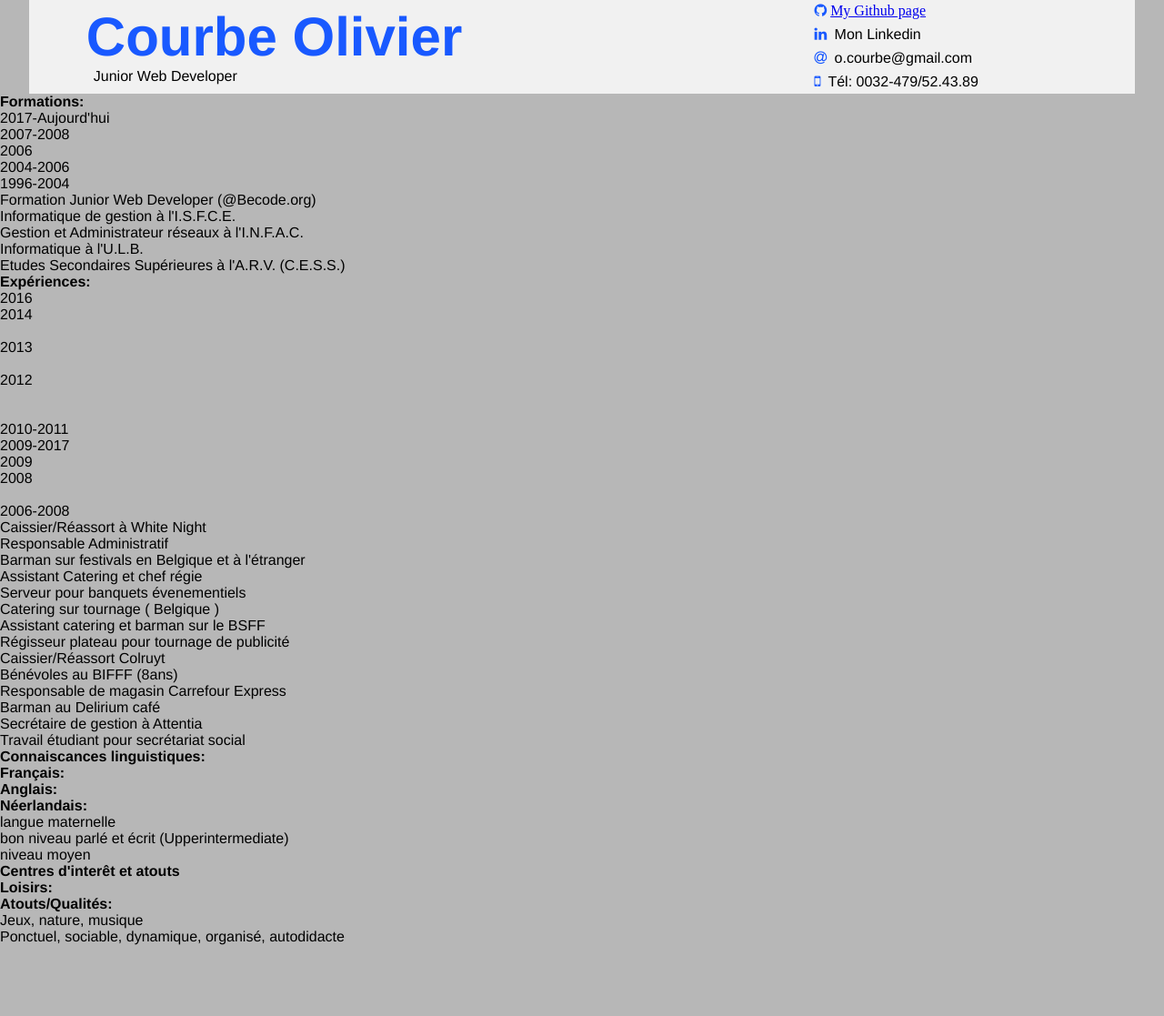
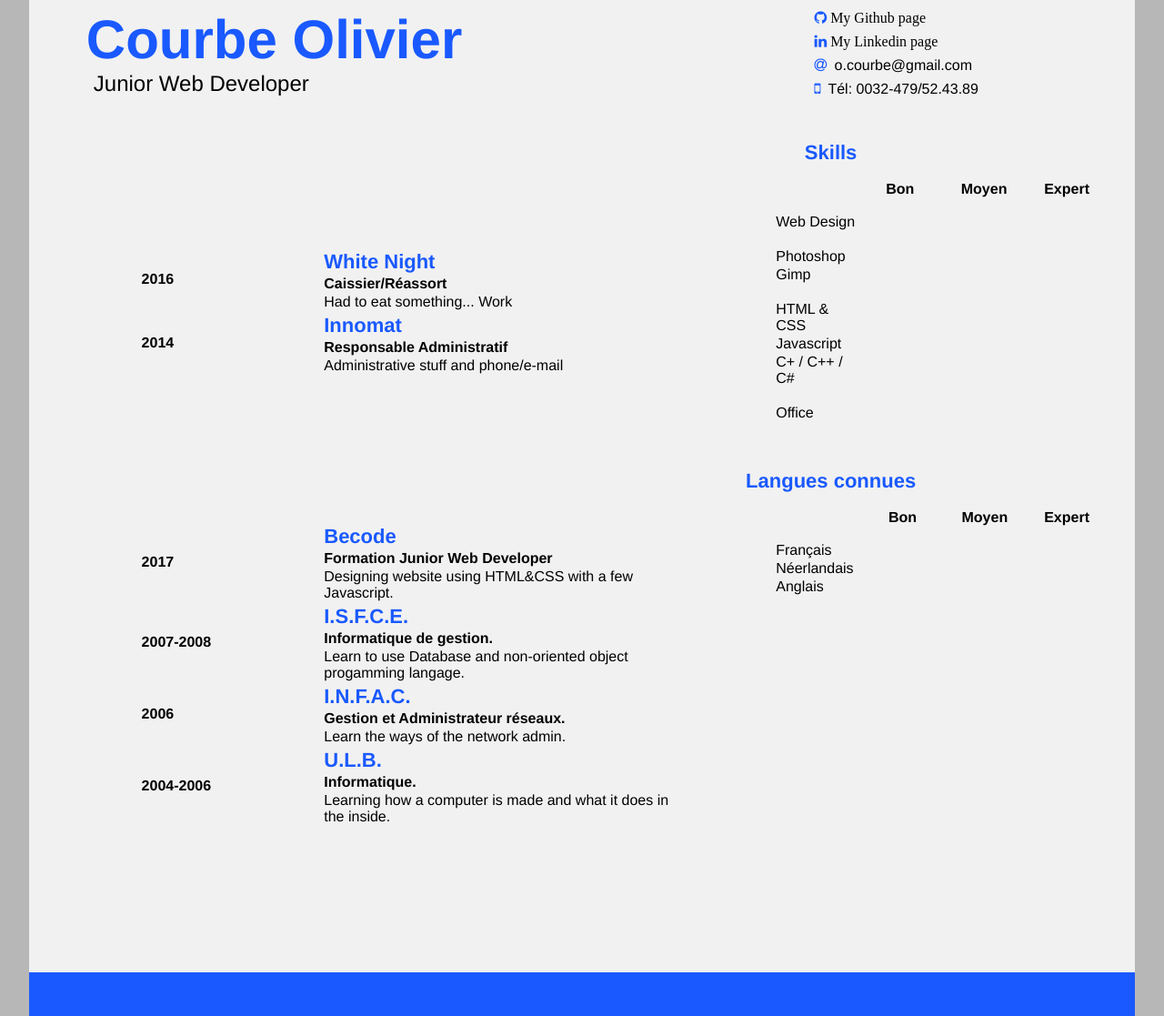
Before and after one commit to n3wb0rn84/CV-table, a plain HTML site: page index.html in a window 1280 px wide. Shown: the part 85-1202 px from the top of the page at 91% size. Before the commit the page ends 1124 px from the top, so only its background shows below. Drawn offline with Linux system fonts and the light colour scheme.

Commit message:
edition css pour tableau

```diff
--- a/CSS/style.css
+++ b/CSS/style.css
@@ -10,11 +10,30 @@ body{
   font-family: helvetica;
 }
 
+table{
+  margin-bottom: 0.5rem;
+}
+
+h2{
+  font-size: 22px;
+  color: #1959FF;
+}
+
+h3{
+  font-size: 16px;
+}
+
+a{
+  text-decoration: none;
+  color: black;
+}
+
 .resume{
 	margin: 0 auto;
 	width: 95%;
 	height: 95%;
 	background-color: #f1f1f1;
+  position: relative;
 }
 
 #resumesq{
@@ -37,6 +56,7 @@ body{
   height: auto;
   margin-left: 5%;
   margin-right: 5%;
+  margin-bottom: 10rem;
 }
 
 #données-perso th{
@@ -46,7 +66,7 @@ body{
 }
 
 #données-perso p{
-  font-size: 16px;
+  font-size: 24px;
   color: black;
   font-weight: normal;
   text-align: left;
@@ -62,3 +82,84 @@ i {
 	color: #1959FF;
 	padding: 0.25rem;
 }
+
+#etudes{
+  width: 50%;
+  height: 100%;
+  margin-left: 10%;
+  margin-bottom: 10rem;
+}
+#etudes th{
+  width: 33%;
+  height: auto;
+  text-align: left;
+}
+#expérience th{
+  width: 33%;
+  height: auto;
+  text-align: left;
+}
+
+#expérience{
+  width: 50%;
+  height: 100%;
+  margin-left: 10%;
+  margin-bottom: 10rem;
+}
+
+footer{
+  width: 100%;
+  height: 3rem;
+}
+#bordure-bas{
+  width: 100%;
+  height: 3rem;
+  background-color: #1959FF;
+}
+#skill{
+  top:20%;
+  right: 0;
+  margin-right:2rem;
+  position: absolute;
+  width: 30%;
+}
+
+caption{
+  margin-left: -15rem;
+  text-align: center;
+}
+
+#skill th{
+  padding:1rem;
+  margin-left: 5rem;
+  width: 33%;
+}
+
+
+
+#langues{
+  top:50%;
+  right: 0;
+  margin-right:2rem;
+  position: absolute;
+  width: 30%;
+}
+
+#langues th{
+  padding:1rem;
+  margin-left: 5rem;
+  width: 33%;
+}
+
+.spaceskill{
+  width: 100%;
+  height: 1rem;
+}
+
+progress{
+  padding-left: 1rem;
+  background-color: transparent;
+  border: none;
+  width: 100%;
+  height: auto;
+}
--- a/index.html
+++ b/index.html
@@ -26,8 +26,10 @@
 		</td>
         </tr>
         <tr>
-          <td><i class="fa fa-linkedin" aria-hidden="true"></i>
-Mon Linkedin</td>
+          <td>
+          <i class="fa fa-linkedin" aria-hidden="true">
+          <a href="https://www.linkedin.com/in/olivier-courbe-926608152/">My Linkedin page</a></i>
+    </td>
         </tr>
         <tr>
           <td><i class="fa fa-at" aria-hidden="true"></i>
@@ -39,79 +41,126 @@ Tél: 0032-479/52.43.89</td>
         </tr>
       </tbody>
      </table>
-    </div>
 
-    <div class = "section">
-      <h4> Formations: </h4>
-      <div class = "sgauche" id = "forma-gau">
-        <p>2017-Aujourd'hui</p>
-	<p>2007-2008</p>
-	<p>2006</p>
-	<p>2004-2006</p>
-	<p>1996-2004</p>
-      </div>
-      <div class = "sdroite">
-	<p>Formation Junior Web Developer (@Becode.org)</p>
-	<p>Informatique de gestion à l'I.S.F.C.E.</p>
-	<p>Gestion et Administrateur réseaux à l'I.N.F.A.C.</p>
-	<p>Informatique à l'U.L.B.</p>
-	<p>Etudes Secondaires Supérieures à l'A.R.V. (C.E.S.S.)</p>
-      </div>
-    </div>
+     <table id="expérience">
+       <tbody>
 
-    <div class = "section">
-      <h4> Expériences: </h4>
-      <div class = "sgauche" id = "forma-gau">
-	<p>2016</p>
-	<p>2014</p><br />
-	<p>2013</p><br />
-	<p>2012</p><br /><br />
-	<p>2010-2011</p>
-	<p>2009-2017</p>
-	<p>2009</p>
-	<p>2008</p><br />
-	<p>2006-2008</p>
-      </div>
-      <div class = "sdroite">
-	<p>Caissier/Réassort à White Night</p>
-	<p>Responsable Administratif<br />Barman sur festivals en Belgique et à l'étranger</p>
-	<p>Assistant Catering et chef régie<br />Serveur pour banquets évenementiels</p>
-	<p>Catering sur tournage ( Belgique )<br />Assistant catering et barman sur le BSFF<br />Régisseur plateau pour tournage de publicité</p>
-	<p>Caissier/Réassort Colruyt</p>
-	<p>Bénévoles au BIFFF (8ans)</p>
-	<p>Responsable de magasin Carrefour Express</p>
-	<p>Barman au Delirium café<br />Secrétaire de gestion à Attentia</p>
-	<p>Travail étudiant pour secrétariat social</p>
-      </div>
-    </div>
-
-    <div class = "section">
-      <h4>Connaiscances linguistiques:</h4>
-      <div class = "sgauche" id = "forma-gau">
-	<p><strong>Français:</strong></p>
-	<p><strong>Anglais:</strong></p>
-	<p><strong>Néerlandais:</strong></p>
-      </div>
-      <div class = "sdroite">
-	<p>langue maternelle</p>
-	<p>bon niveau parlé et écrit (Upperintermediate)</p>
-	<p>niveau moyen</p>
-      </div>
-    </div>
-    <div class = "section">
-      <h4> Centres d'interêt et atouts </h4>
-      <div class = "sgauche" id = "forma-gau">
-	<p><strong>Loisirs:</strong></p>
-	<p><strong>Atouts/Qualités:</strong></p>
-      </div>
-      <div class = "sdroite">
-	<p>Jeux, nature, musique</p>
-	<p>Ponctuel, sociable, dynamique, organisé, autodidacte</p>
-      </div>
-     </div>
-  </div>
+         <tr><th rowspan="4">2016</th></tr>
+         <tr><td><h2>White Night</h2></td></tr>
+         <tr><td><h3>Caissier/Réassort</h3></td></tr>
+         <tr><td><p>Had to eat something... Work</p></td></tr>
+         <tr><th rowspan="4">2014</th></tr>
+         <tr><td><h2>Innomat</h2></td></tr>
+         <tr><td><h3>Responsable Administratif</h3></td></tr>
+         <tr><td>Administrative stuff and phone/e-mail</td></tr>
+       </tbody>
+     </table>
 
 
+    <table id="etudes">
+      <tbody>
+
+        <tr><th rowspan="4">2017</th></tr>
+        <tr><td><h2>Becode</h2></td></tr>
+        <tr><td><h3>Formation Junior Web Developer</h3></td></tr>
+        <tr><td><p>Designing website using HTML&CSS with a few Javascript.</p></td></tr>
+        <tr><th rowspan="4">2007-2008</th></tr>
+        <tr><td><h2>I.S.F.C.E.</h2></td></tr>
+        <tr><td><h3>Informatique de gestion.</h3></td></tr>
+        <tr><td>Learn to use Database and non-oriented object progamming langage.</td></tr>
+        <tr><th rowspan="4">2006</th></tr>
+        <tr><td><h2>I.N.F.A.C.</h2></td></tr>
+        <tr><td><h3>Gestion et Administrateur réseaux.</h3></td></tr>
+        <tr><td>Learn the ways of the network admin.</td></tr>
+        <tr><th rowspan="4">2004-2006</th></tr>
+        <tr><td><h2>U.L.B.</h2></td></tr>
+        <tr><td><h3>Informatique.</h3></td></tr>
+        <tr><td>Learning how a computer is made and what it does in the inside.</td></tr>
+
+      </tbody>
+    </table>
+    <table id="skill">
+      <caption>
+        <h2>Skills</h2>
+      </caption>
+      <tbody>
+        <tr>
+          <th colspan="1"></th>
+          <th>Bon</th>
+          <th>Moyen</th>
+          <th>Expert</th>
+        </tr>
+        <tr>
+            <td>Web Design</td>
+            <td colspan="3"><progress value="65" max="100">70 %</progress></td>
+        </tr>
+        <tr class="spaceskill"><td></td></tr>
+        <tr>
+            <td>Photoshop</td>
+            <td colspan="3"><progress value="55" max="100">70 %</progress></td>
+        </tr>
+        <tr>
+            <td>Gimp</td>
+            <td colspan="3"><progress value="55" max="100">70 %</progress></td>
+        </tr>
+        <tr class="spaceskill"><td></td></tr>
+        <tr>
+            <td>HTML & CSS</td>
+            <td colspan="3"><progress value="85" max="100">70 %</progress></td>
+        </tr>
+        <tr>
+            <td>Javascript</td>
+            <td colspan="3"><progress value="75" max="100">70 %</progress></td>
+        </tr>
+        <tr>
+            <td>C+ / C++ / C# </td>
+            <td colspan="3"><progress value="75" max="100">70 %</progress></td>
+        </tr>
+        <tr class="spaceskill"><td></td></tr>
+        <tr>
+            <td>Office</td>
+            <td colspan="3"><progress value="85" max="100">70 %</progress></td>
+        </tr>
+        <tr class="spaceskill"><td></td></tr>
+      </tbody>
+    </table>
+
+    <table id="langues">
+      <tbody>
+      <caption>
+        <h2>Langues connues</h2>
+      </caption>
+      <tr>
+        <th colspan="1"></th>
+        <th>Bon</th>
+        <th>Moyen</th>
+        <th>Expert</th>
+      </tr>
+      <tr>
+          <td>Français</td>
+          <td colspan="3"><progress value="100" max="100">70 %</progress></td>
+      </tr>
+      <tr>
+          <td>Néerlandais</td>
+          <td colspan="3"><progress value="55" max="100">70 %</progress></td>
+      </tr>
+      <tr>
+          <td>Anglais</td>
+          <td colspan="3"><progress value="90" max="100">70 %</progress></td>
+      </tr>
+    </tbody>
+    </table>
+
+
+
+    <footer>
+      <table id="bordure-bas">
+        <tr>
+          <td></td>
+        </tr>
+      </table>
+    </footer>
+  </div>
 </body>
 
 </html>
```
